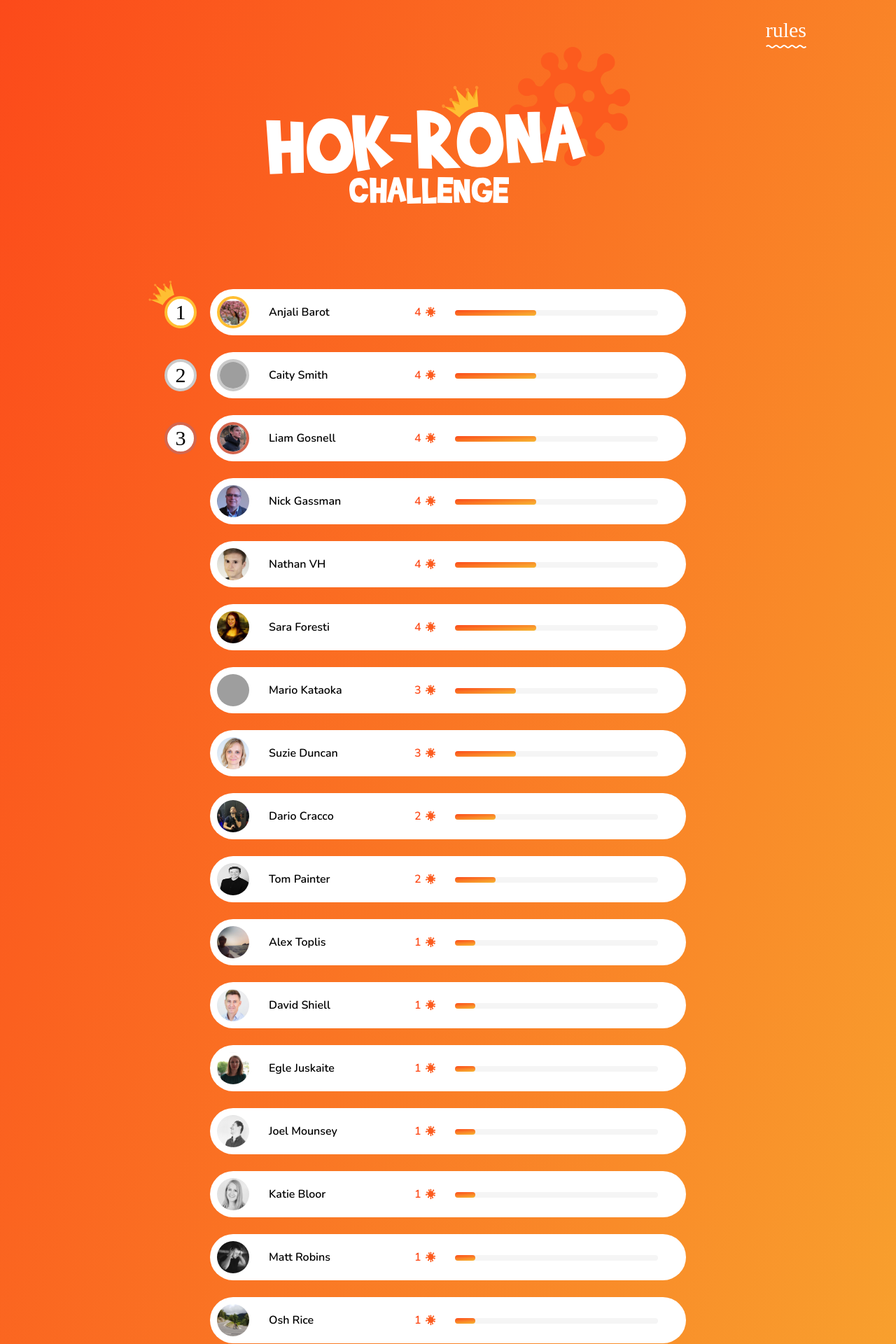
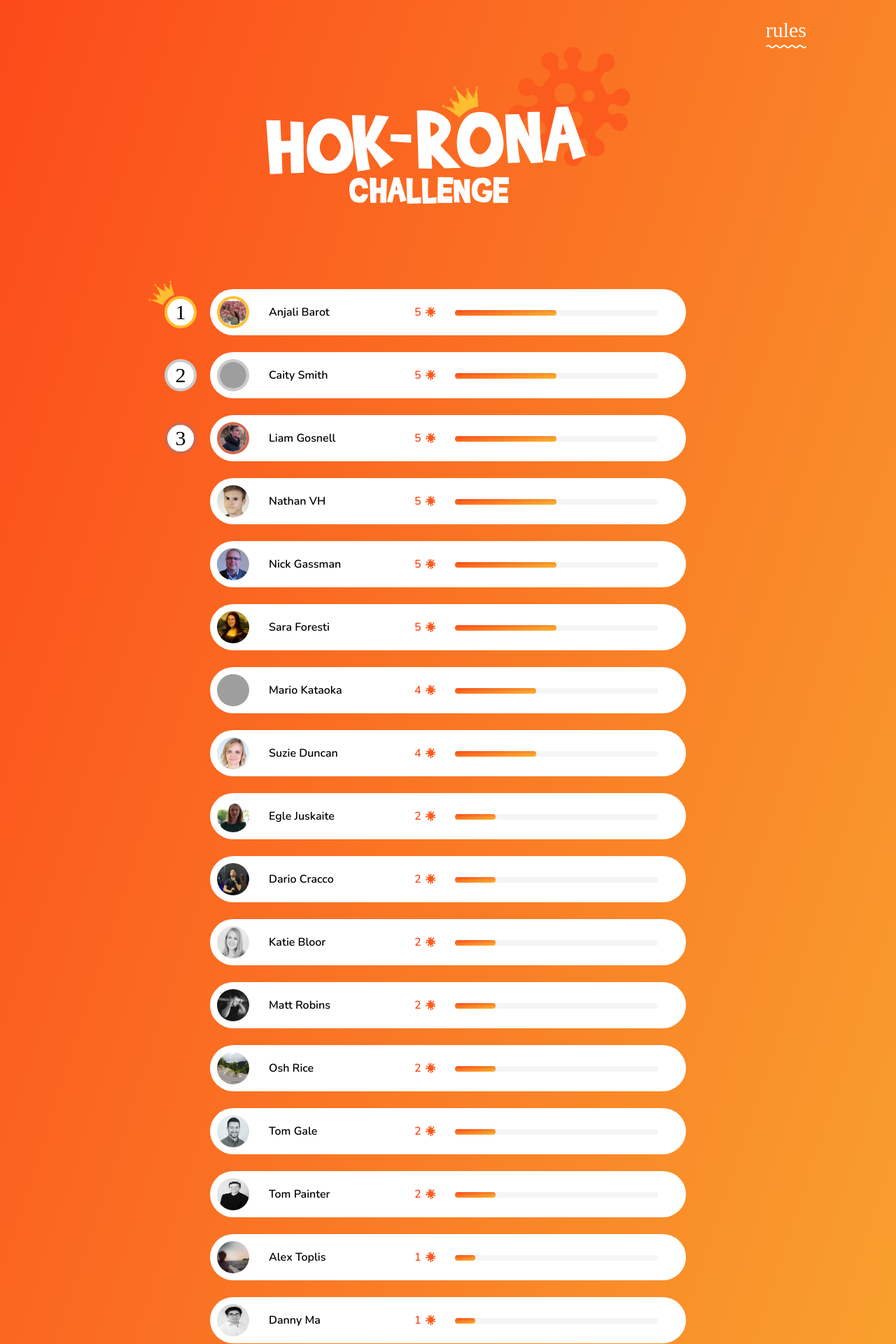
Before and after one commit to LiamGosnell/hokrona.github.io, a Jekyll site: the page built from index.html, in a window 1280 px wide. Shown: the top 1920 px of the page at 70% size. Built offline with Jekyll 4.4.1, drawn with Linux system fonts in a browser that asks for light colours; some web fonts are replaced; grey boxes are pictures that could not be loaded.

Commit message:
leaderboard updates

```diff
--- a/_config.yml
+++ b/_config.yml
@@ -33,65 +33,65 @@ navigation:
 leaderboard:
   people:
     - name: Anjali Barot
-      score: 4
+      score: 5
       image: ../assets/img/people/ab-image.png
     - name: Caity Smith
-      score: 4
+      score: 5
       image: ../assets/img/people/cs-image.png
     - name: Liam Gosnell
-      score: 4
+      score: 5
       image: ../assets/img/people/lg-image.png
+    - name: Nathan VH
+      score: 5
+      image: ../assets/img/people/nvh-image.png
     - name: Nick Gassman
-      score: 4
+      score: 5
       image: ../assets/img/people/ng-image.png
-    - name: Nathan VH
-      score: 4
-      image: ../assets/img/people/nvh-image.png
     - name: Sara Foresti
-      score: 4
+      score: 5
       image: ../assets/img/people/sf-image.png
     - name: Mario Kataoka
-      score: 3
+      score: 4
       image: ../assets/img/people/mk-image.png
     - name: Suzie Duncan
-      score: 3
+      score: 4
       image: ../assets/img/people/sd-image.png
+    - name: Egle Juskaite
+      score: 2
+      image: ../assets/img/people/ej-image.png
     - name: Dario Cracco
       score: 2
       image: ../assets/img/people/dc-image.png
+    - name: Katie Bloor
+      score: 2
+      image: ../assets/img/people/kb-image.png
+    - name: Matt Robins
+      score: 2
+      image: ../assets/img/people/mr-image.png
+    - name: Osh Rice
+      score: 2
+      image: ../assets/img/people/or-image.png
+    - name: Tom Gale
+      score: 2
+      image: ../assets/img/people/tg-image.png
     - name: Tom Painter
       score: 2
       image: ../assets/img/people/tp-image.png
     - name: Alex Toplis
       score: 1
       image: ../assets/img/people/at-image.png
+    - name: Danny Ma
+      score: 1
+      image: ../assets/img/people/dma-image.png
     - name: David Shiell
       score: 1
       image: ../assets/img/people/ds-image.png
-    - name: Egle Juskaite
-      score: 1
-      image: ../assets/img/people/ej-image.png
     - name: Joel Mounsey
       score: 1
       image: ../assets/img/people/jm-image.png
-    - name: Katie Bloor
-      score: 1
-      image: ../assets/img/people/kb-image.png
-    - name: Matt Robins
-      score: 1
-      image: ../assets/img/people/mr-image.png
-    - name: Osh Rice
-      score: 1
-      image: ../assets/img/people/or-image.png
-    - name: Tom Gale
-      score: 1
-      image: ../assets/img/people/tg-image.png
     - name: Dan Jordan
       score: 0
       image: ../assets/img/people/dj-image.png
-    - name: Danny Ma
-      score: 0
-      image: ../assets/img/people/dma-image.png
     - name: Liam Howell
       score: 0
       image: ../assets/img/people/lh-image.png
```
Also changed, not shown: 2 other files.
